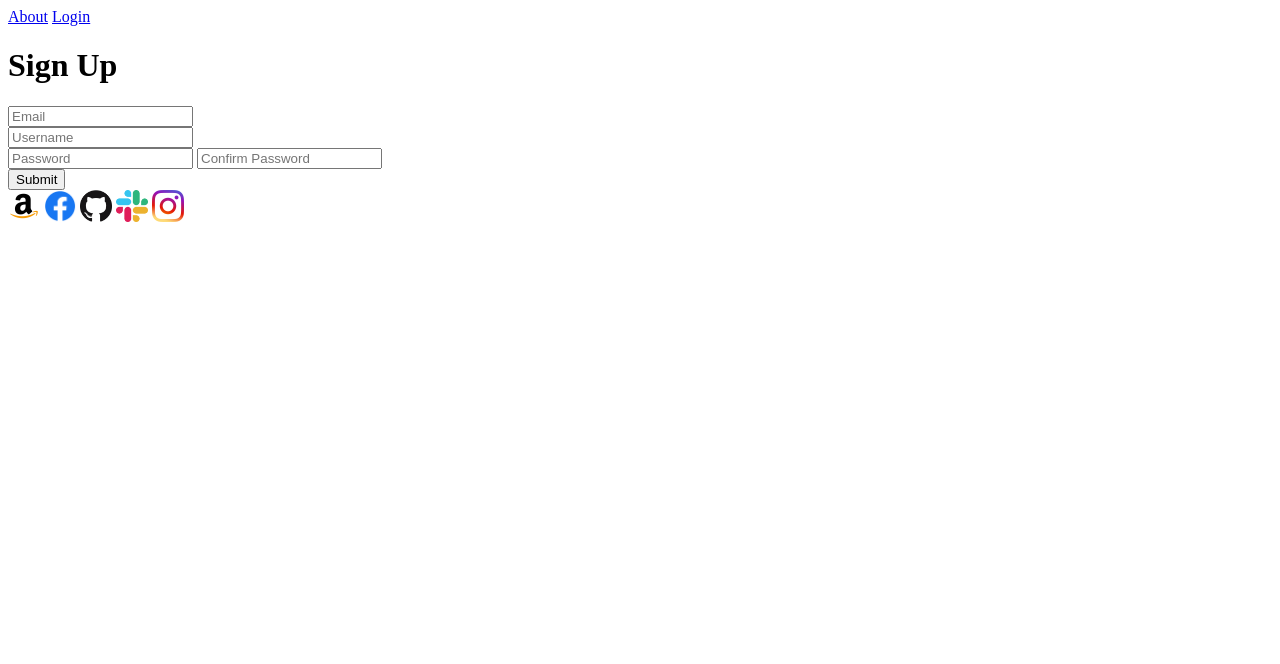
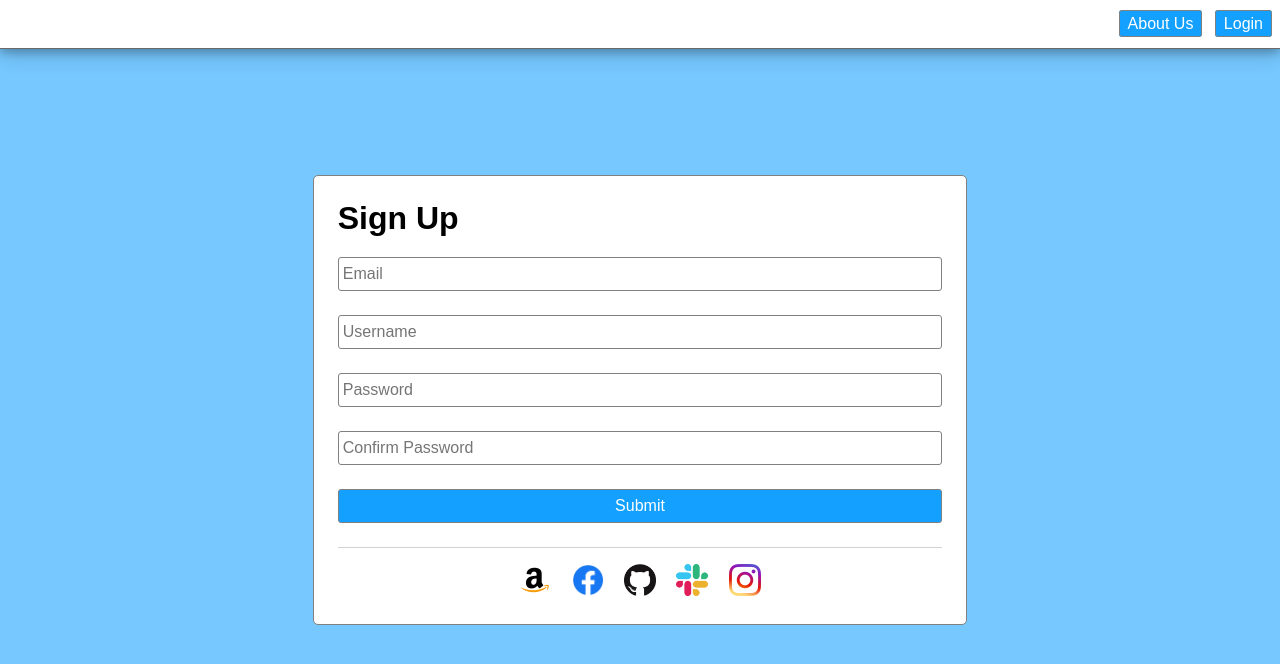
Before and after one commit to Adonae4/Static-Register-Page, a plain HTML site: page index.html in a window 1280 px wide. Drawn offline with Linux system fonts and the light colour scheme.

Commit message:
Final edits

```diff
--- a/index.html
+++ b/index.html
@@ -4,12 +4,12 @@
     <meta charset="UTF-8">
     <meta http-equiv="X-UA-Compatible" content="IE=edge">
     <meta name="viewport" content="width=device-width, initial-scale=1.0">
-    <link rel="stylesheet" href="main.css">
+    <link rel="stylesheet" href="./main.css" />
     <title>Register Page</title>
 </head>
 <body>
    <header>
-       <a href="#">About</a>
+       <a href="#">About Us</a>
         <a href="#">Login</a>
    </header>
    <div class="container">
--- a/main.css
+++ b/main.css
@@ -1,4 +1,4 @@
-/* body {
+body {
     background-color: #76c8ff;
     margin: 0;
     font-family: sans-serif;
@@ -13,7 +13,7 @@ header {
     border-bottom: solid 1px dimgrey;
     box-shadow:
     0 4px 8px 0 rgba(0, 0, 0, 0.2),
-    0 6px 20px 0 rgba(0, 0, 0, 0,19)
+    0 6px 20px 0 rgba(0, 0, 0, 0.19);
     position: fixed;
     top: 0;
     left: 0;
@@ -31,9 +31,10 @@ header a {
     text-decoration: none;
 }
 
-header a: hover {
+header a:hover, form button:hover {
     background-color: #1084d1;
     cursor: pointer;
+    text-align: center;
 }
 
 .container {
@@ -42,7 +43,45 @@ header a: hover {
     background-color: white;
     border: solid 1px gray;
     border-radius: 5px;
-    box shadow:
+    box-shadow:
     0 4px 8px 0 rgba(0, 0, 0, 0.2)
     0 6px 20px 0 rgba(0, 0, 0, 0.1)
-} */
+}
+
+.container > h1 {
+    margin: 0 0 .5rem;
+}
+
+
+
+form input, form button {
+    width: 100%;
+    min-width: 300px;
+    box-sizing: border-box;
+    margin: .75rem 0;
+    padding: .25rem;
+    line-height: 1.5rem;
+    font-size: 1em;
+    border: solid 1px gray;
+    border-radius: 3px;
+}
+
+form button {
+    color: white;
+    background-color: #13a0ff;
+}
+
+footer {
+    margin-top: .75rem;
+    border-top: solid 1px lightgray;
+    padding-top: 1rem;
+    text-align: center;
+}
+
+footer img {
+    margin: 0 .5rem;
+}
+
+footer img:hover {
+    cursor: pointer;
+}
```
